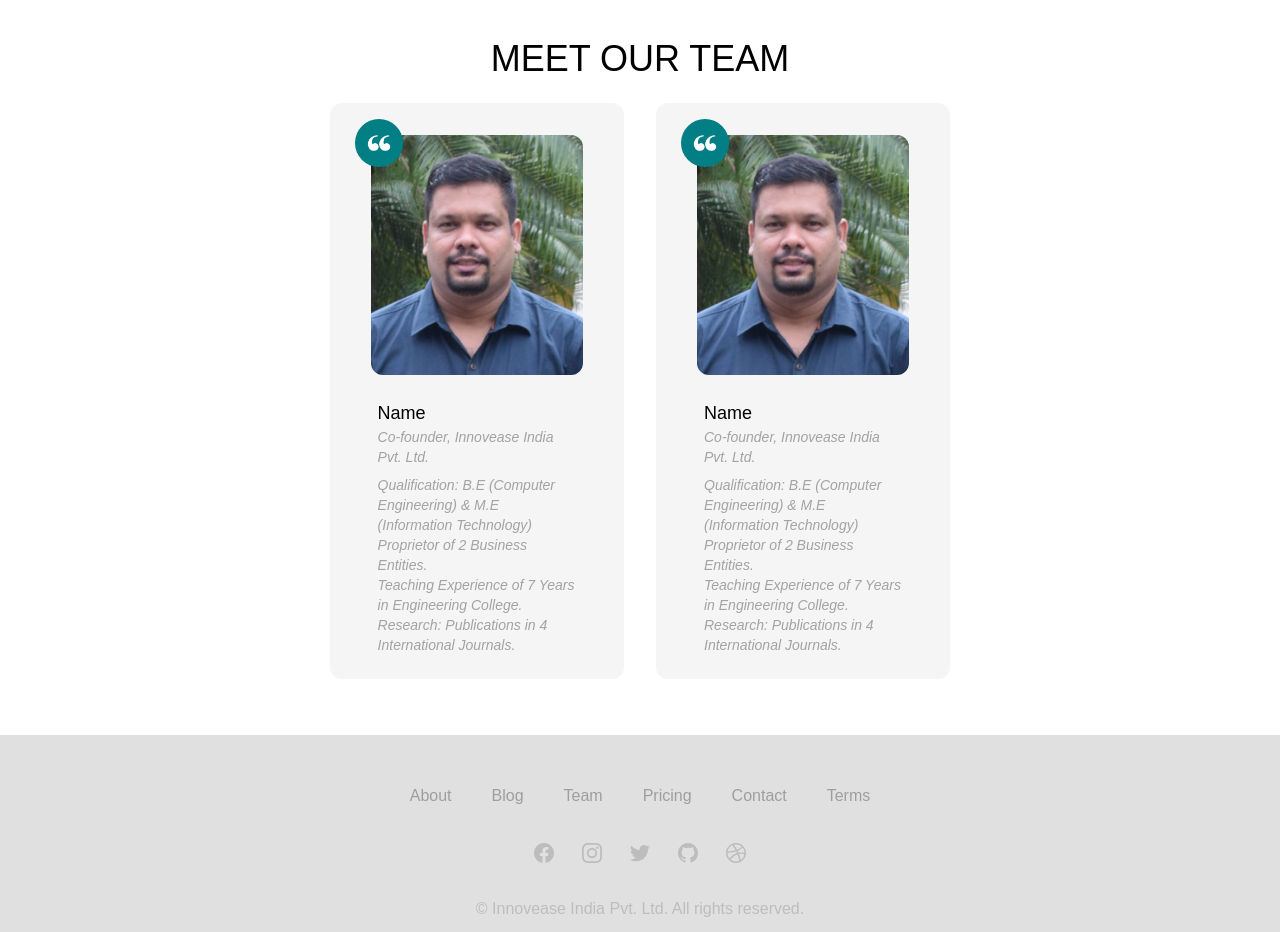
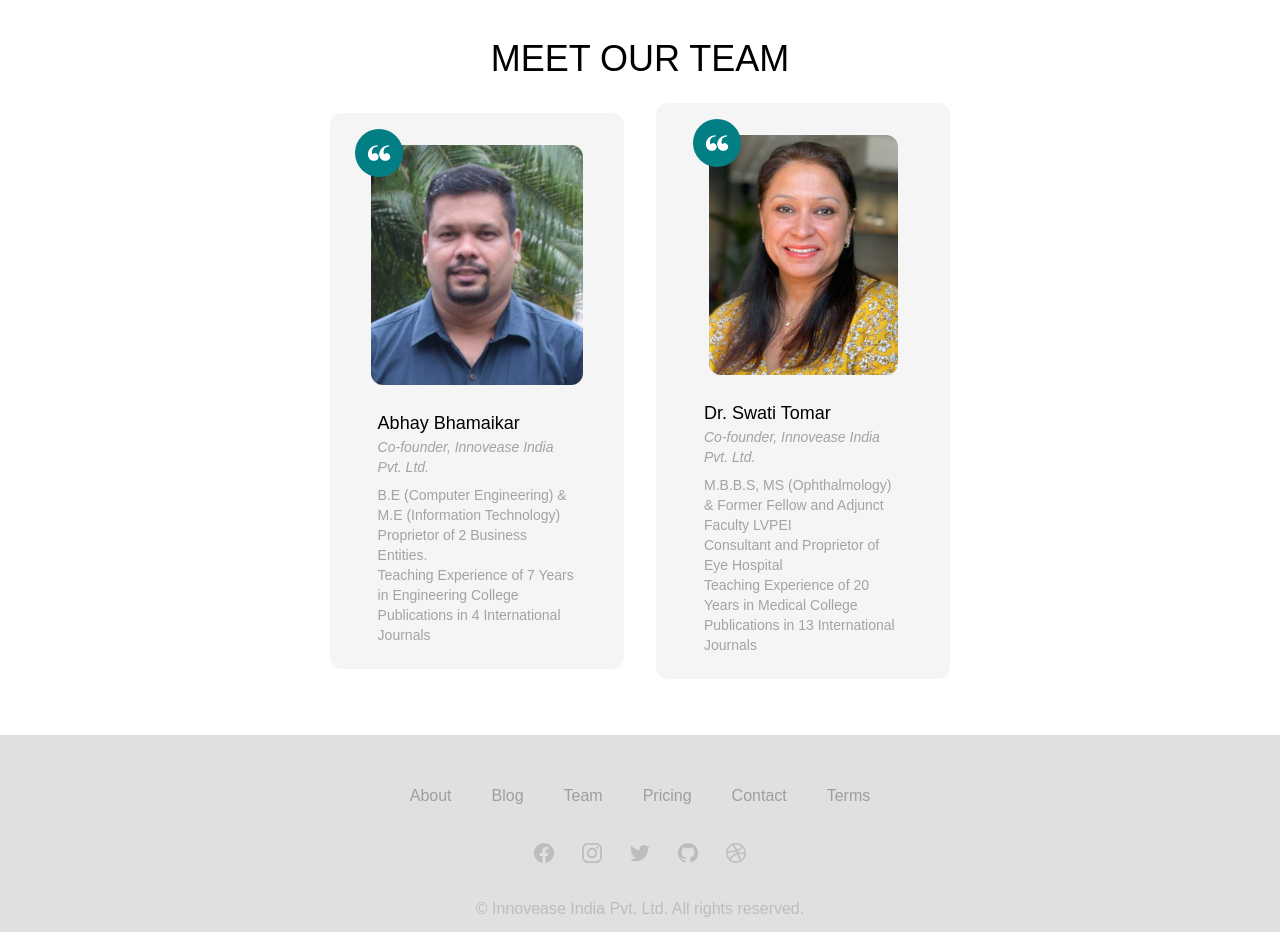
Before and after one commit to Crackstep/enetracare-vite, a React (Vite) app: page /about in a window 1280 px wide. Shown: the part 2080-3012 px from the top of the page. Built offline with nearby package versions, Linux system fonts and the light colour scheme; a web font is replaced by a local one.

Commit message:
team card update

```diff
--- a/src/components/AboutUs/About.jsx
+++ b/src/components/AboutUs/About.jsx
@@ -5,6 +5,8 @@ import DoctorImage from './images/mask-3.svg';  // Replace with the path to your
 import BeforeAfterImage from './images/mask-2.svg';  // Replace with the path to your before-after image
 import TeamCard from './TeamCard';
 import Milestones from './Milestones';
+import AbhayPic from './images/AbhayPic.jpg'
+import SwatiPic from './images/swati-pic.jpeg'
 
 function AboutUs() {
   return (
@@ -50,8 +52,22 @@ function AboutUs() {
       <div className='flex flex-col items-center justify-center p-10'>
           <h1 className='text-4xl text-black py-2'>MEET OUR TEAM</h1>
         <div id="team" className='flex justify-center items-center gap-8 my-4'>
-          <TeamCard />
-          <TeamCard />
+          <TeamCard
+          img={AbhayPic}
+          name='Abhay Bhamaikar'
+          qualification='B.E (Computer Engineering)  &  M.E (Information Technology)'
+          currentStatus='Proprietor of 2 Business Entities.'
+          experience='Teaching Experience of 7 Years in Engineering College'
+          research='Publications in 4 International Journals'
+          />
+          <TeamCard
+          img={SwatiPic}
+          name='Dr. Swati Tomar'
+          qualification='M.B.B.S, MS (Ophthalmology) & Former Fellow and Adjunct Faculty LVPEI'
+          currentStatus='Consultant and Proprietor of Eye Hospital'
+          experience='Teaching Experience of 20 Years in Medical College'
+          research='Publications in 13 International Journals'
+          />
         </div>
       </div>
     </div>
--- a/src/components/AboutUs/TeamCard.jsx
+++ b/src/components/AboutUs/TeamCard.jsx
@@ -13,18 +13,18 @@ function TeamCard({
     return (
         <div className='flex flex-col items-center justify-center p-4 rounded-xl bg-[#f5f5f5] w-[23vw]'>
             <div id="img-container" className='relative p-4'>
-                <img src={AbhayPic} alt="team-member1.jpg" className='max-h-60 rounded-xl' />
+                <img src={img} alt="team-member1.jpg" className='max-h-60 rounded-xl' />
                 <div id="inv-commas" className='absolute top-0 left-0 bg-[#017F84] text-white flex items-center p-3 justify-center rounded-full text-6xl'><img src={InvCommas} className='h-6' /></div>
             </div>
             <div id="text-container" className='px-8 py-2 text-sm'>
                 <div id="name" className='mb-2'>
-                    <h4 className='text-black text-lg'>Name</h4>
+                    <h4 className='text-black text-lg'>{name}</h4>
                     <p className='italic'>Co-founder, Innovease India Pvt. Ltd.</p>
                 </div>
-                <div id="info" className='italic'>Qualification: B.E (Computer Engineering) & M.E (Information Technology) <br />
-                    Proprietor of 2 Business Entities. <br />
-                    Teaching Experience of 7 Years in Engineering College. <br />
-                    Research: Publications in 4 International Journals.
+                <div id="info" >{qualification} <br />
+                    {currentStatus} <br />
+                    {experience} <br />
+                    {research}
                 </div>
             </div>
         </div>
```
Also changed, not shown: src/components/AboutUs/images/swati-pic.jpeg (added).
